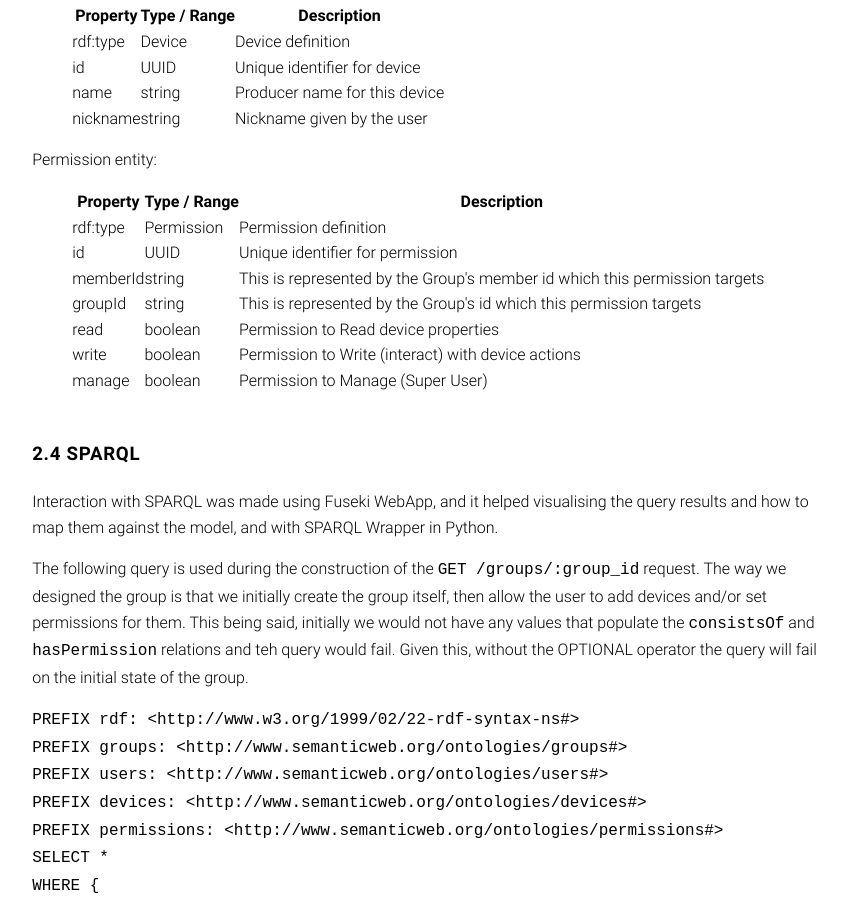
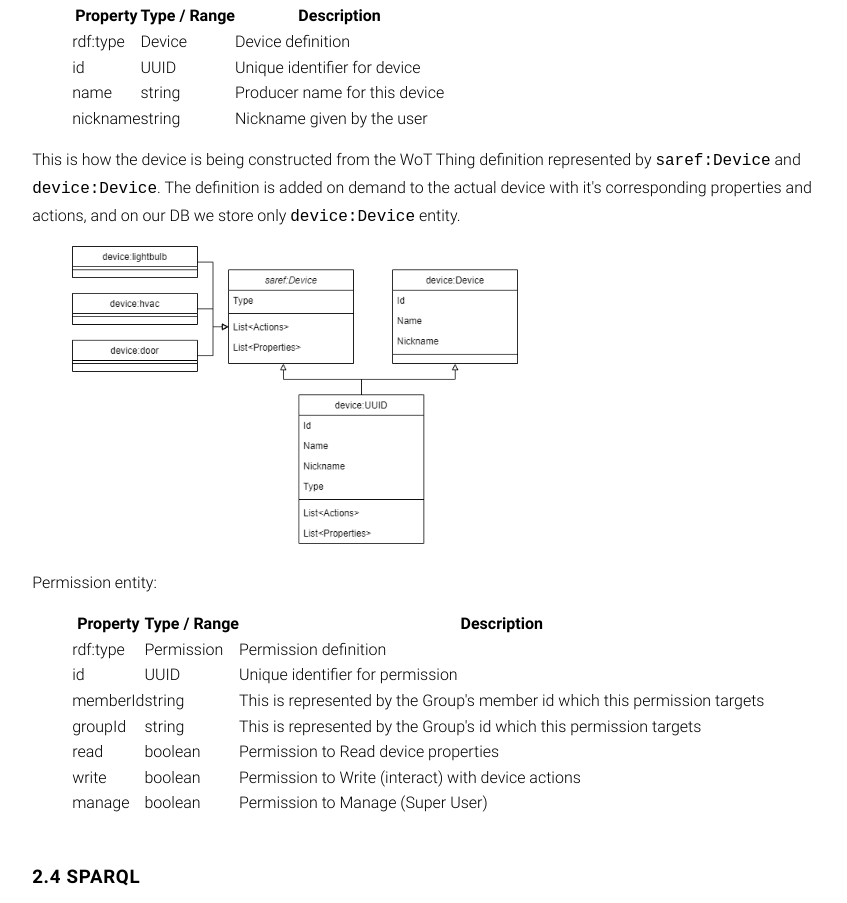
Before and after one commit to wet-wade/docs, a plain HTML site: page index.html in a window 1280 px wide. Shown: the part 4990-5893 px from the top of the page, without its empty margins (211-1058 px from the left). Drawn offline with Linux system fonts and the light colour scheme; a web font is replaced by a local one.

Commit message:
Finalize presentation

```diff
--- a/index.html
+++ b/index.html
@@ -303,6 +303,17 @@
                 <td>Nickname given by the user</td>
               </tr>
             </table>
+          </figure>
+        </p>
+
+        <p>
+          This is how the device is being constructed from the WoT Thing definition represented by <code>saref:Device</code> and <code>device:Device</code>.
+          The definition is added on demand to the actual device with it's corresponding properties and actions, and on our DB we store only <code>device:Device</code>
+          entity.
+          <figure typeof="sa:image">
+            <a href="diagrams/device-diagram.png" target="_blank">
+              <img src="diagrams/device-diagram.png" alt="classes" />
+            </a>
           </figure>
         </p>
 
```
Also changed, not shown: diagrams/device-diagram.png (added).
